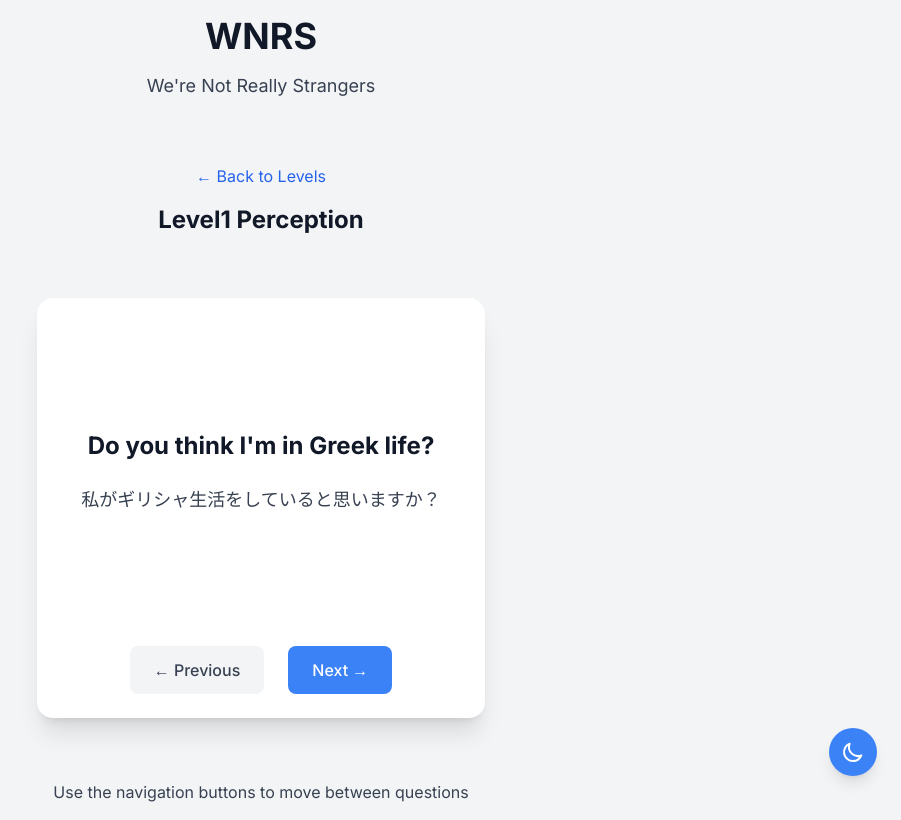
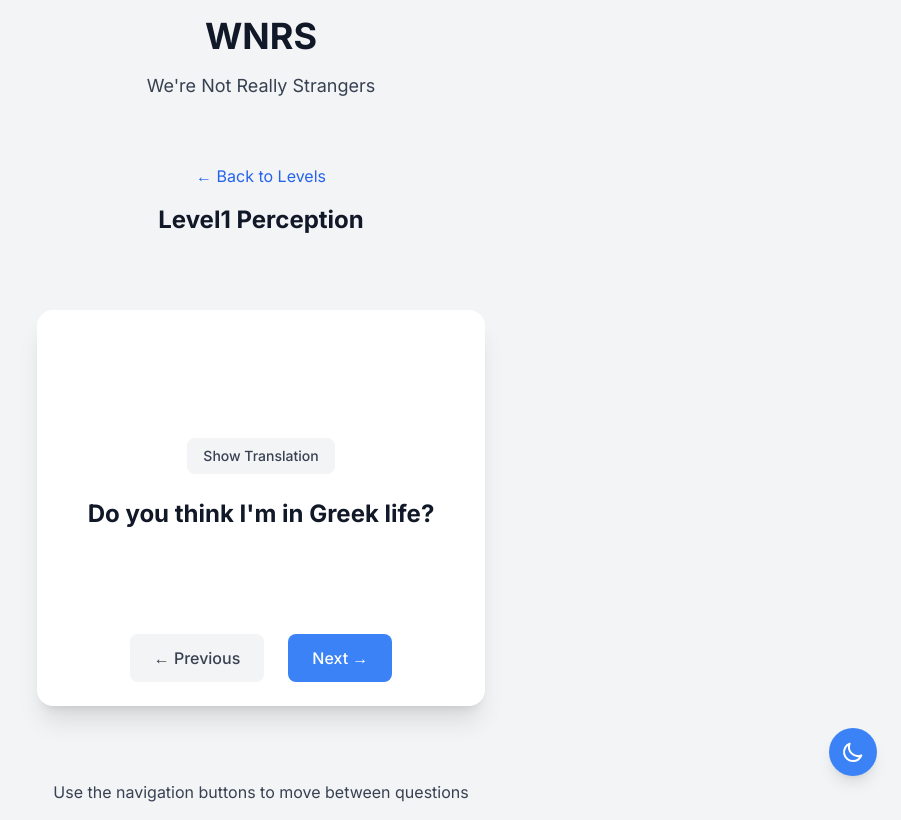
Before and after one commit to JohnPevien/wnrs, a Next.js app: page / in a window 1280 px wide. Both pictures are taken after a click on the element 304 px from the left and 242 px from the top of the page. Shown: the whole page, without its empty margins (379-1280 px from the left). Built offline with nearby package versions, Linux system fonts and the light colour scheme.

Commit message:
Adds toggle for showing Japanese translation

```diff
--- a/app/components/QuestionCard.tsx
+++ b/app/components/QuestionCard.tsx
@@ -1,6 +1,7 @@
 'use client';
 
 import { motion } from 'framer-motion';
+import { useState } from 'react';
 
 interface QuestionCardProps {
   question: {
@@ -12,14 +13,27 @@
 }
 
 export function QuestionCard({ question, onSwipe }: QuestionCardProps) {
+  const [showJapanese, setShowJapanese] = useState(false);
+
   return (
     <div className="w-[80vw] max-w-md bg-white dark:bg-gray-800 rounded-2xl shadow-xl p-6 transition-colors">
       <div className="h-full flex flex-col justify-center items-center text-center space-y-6 min-h-[300px]">
+      <button
+          onClick={() => setShowJapanese(!showJapanese)}
+          className="px-4 py-2 rounded-lg bg-gray-100 dark:bg-gray-700 text-gray-700 dark:text-gray-200 text-sm font-medium hover:bg-gray-200 dark:hover:bg-gray-600 transition-colors"
+        >
+          {showJapanese ? 'Hide Translation' : 'Show Translation'}
+        </button>
         <h2 className="text-2xl font-bold text-gray-900 dark:text-white">{question.text}</h2>
+        {showJapanese && (
           <p className="text-lg text-gray-700 dark:text-gray-300">{question.textJP}</p>
+        )}
       </div>
 
-      <div className="flex justify-center space-x-6 mt-6">
+      <div className="flex flex-col items-center space-y-4">
+
+
+        <div className="flex justify-center space-x-6">
           <button
             onClick={() => onSwipe('left')}
             className="px-6 py-3 rounded-lg bg-gray-100 dark:bg-gray-700 text-gray-700 dark:text-gray-200 font-medium hover:bg-gray-200 dark:hover:bg-gray-600 transition-colors flex items-center"
@@ -34,5 +48,6 @@
           </button>
         </div>
       </div>
+    </div>
   );
 }
```
Lines whose indentation alone changed are shown as unchanged.
